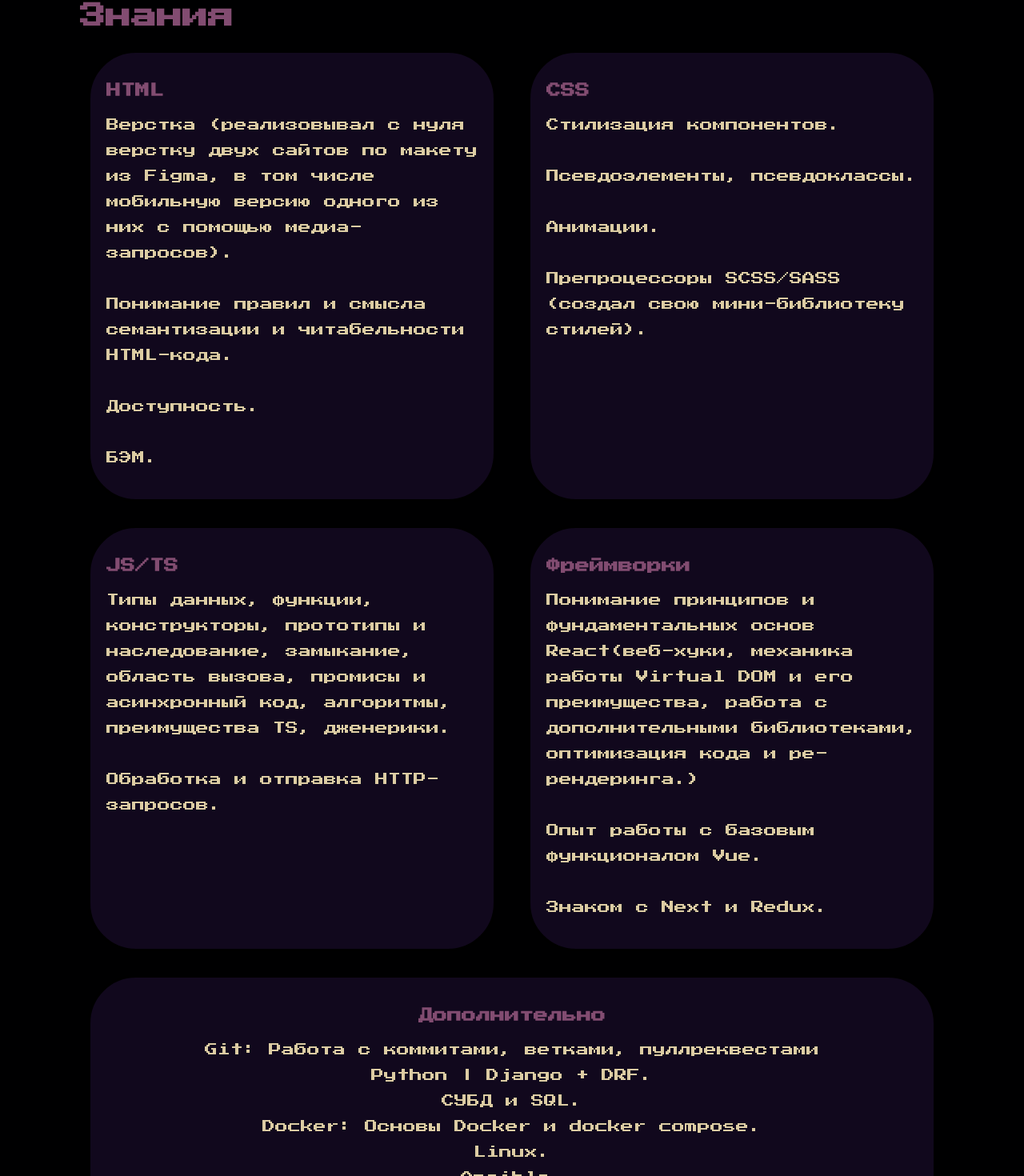
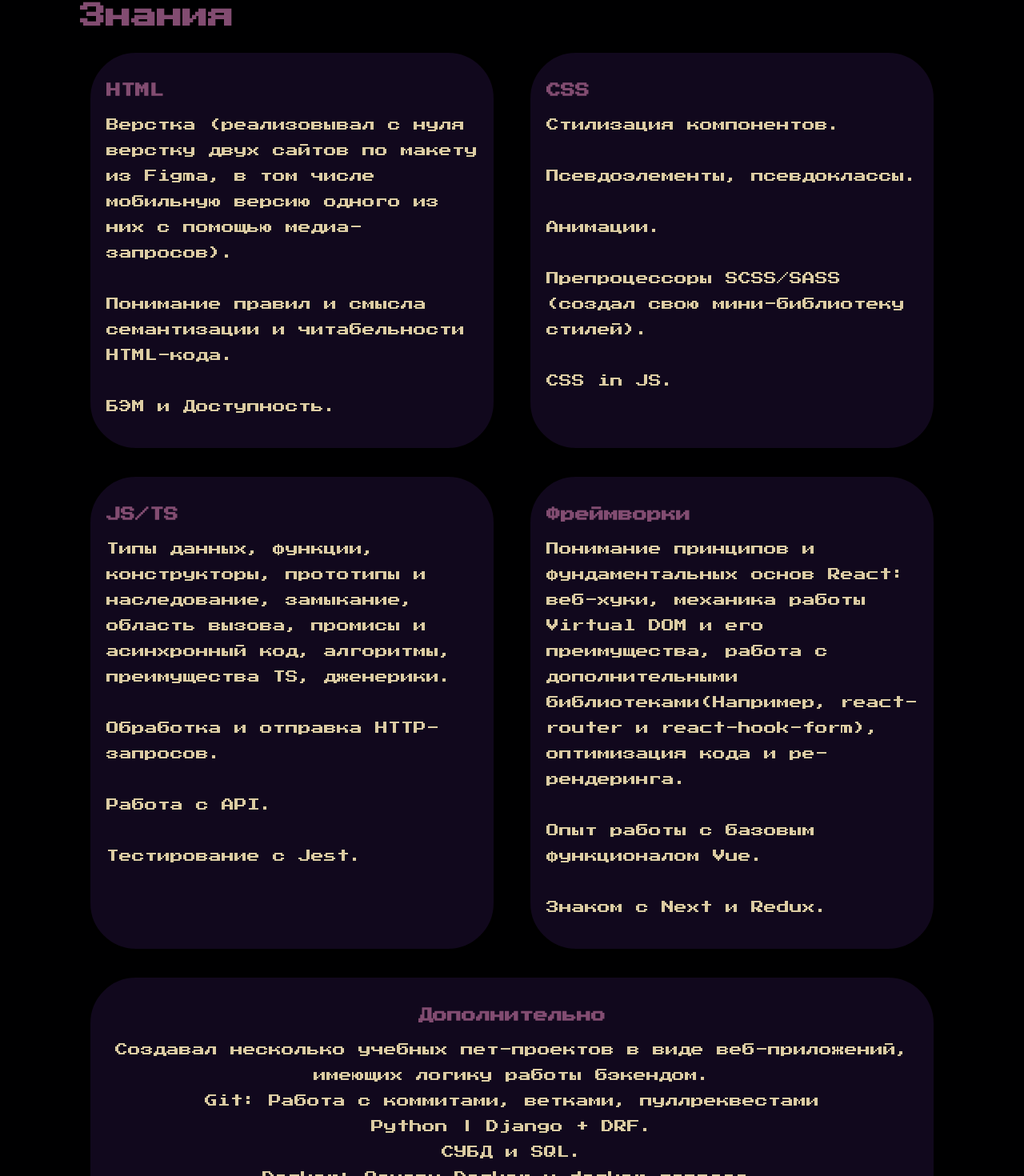
Before and after one commit to PlexMAD/oditrom, a React (Create React App) app in the folder web/: page / in a window 1280 px wide. Shown: the part 338-1808 px from the top of the page at 80% size. Built offline with nearby package versions, Linux system fonts and the light colour scheme.

Commit message:
Изменение текстов

```diff
--- a/web/src/texts/css.ts
+++ b/web/src/texts/css.ts
@@ -2,7 +2,8 @@ const csstext = `
   Стилизация компонентов.<br><br>
   Псевдоэлементы, псевдоклассы.<br><br>
   Анимации.<br><br>
-  Препроцессоры SCSS/SASS (создал свою мини-библиотеку стилей).
+  Препроцессоры SCSS/SASS (создал свою мини-библиотеку стилей).<br><br>
+  CSS in JS.
 `;
 
 export default csstext;
--- a/web/src/texts/framework.ts
+++ b/web/src/texts/framework.ts
@@ -1,7 +1,7 @@
 const frameworktext = `
-  Понимание принципов и фундаментальных основ React(веб-хуки, механика работы
-  Virtual DOM и его преимущества, работа с дополнительными библиотеками,
-  оптимизация кода и ре-рендеринга.)<br><br>
+  Понимание принципов и фундаментальных основ React: веб-хуки, механика работы
+  Virtual DOM и его преимущества, работа с дополнительными библиотеками(Например, react-router и react-hook-form),
+  оптимизация кода и ре-рендеринга.<br><br>
   Опыт работы с базовым функционалом Vue.<br><br>
   Знаком с Next и Redux.
 `;
--- a/web/src/texts/html.ts
+++ b/web/src/texts/html.ts
@@ -1,8 +1,7 @@
 const htmltext = `
   Верстка (реализовывал с нуля верстку двух сайтов по макету из Figma, в том числе мобильную версию одного из них с помощью медиа-запросов).<br><br>
   Понимание правил и смысла семантизации и читабельности HTML-кода.<br><br>
-  Доступность.<br><br>
-  БЭМ.
+  БЭМ и Доступность.
 `;
 
 export default htmltext;
--- a/web/src/texts/jsts.ts
+++ b/web/src/texts/jsts.ts
@@ -1,6 +1,8 @@
 const jststext = `
   Типы данных, функции, конструкторы, прототипы и наследование, замыкание, область вызова, промисы и асинхронный код, алгоритмы, преимущества TS, дженерики.<br><br>
   Обработка и отправка HTTP-запросов.<br><br>
+  Работа с API.<br><br>
+  Тестирование с Jest.
 `;
 
 export default jststext;
--- a/web/src/texts/other.ts
+++ b/web/src/texts/other.ts
@@ -1,4 +1,5 @@
 const othertext = `
+  Создавал несколько учебных пет-проектов в виде веб-приложений, имеющих логику работы бэкендом.<br>
   Git: Работа с коммитами, ветками, пуллреквестами<br>
   Python | Django + DRF.<br>
   СУБД и SQL.<br>
```
